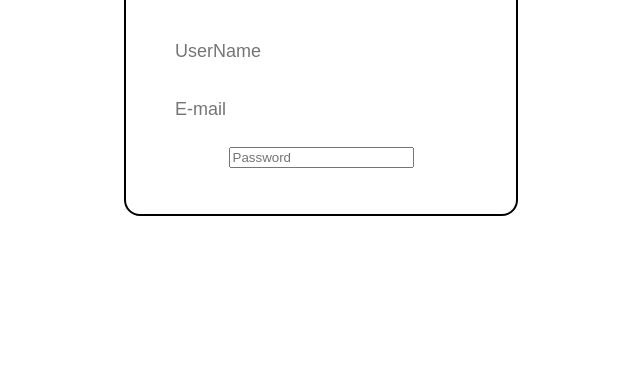
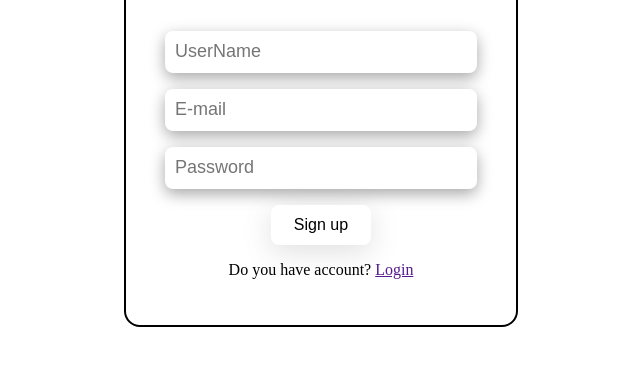
Before and after one commit to Batin-dev/MyFirstWebSite, a plain HTML site: page register.html in a window 1280 px wide. Shown: the part 324-690 px from the top of the page, without its empty margins (319-959 px from the left). Drawn offline with Linux system fonts and the light colour scheme.

Commit message:
Some fixes and better ui

```diff
--- a/register.html
+++ b/register.html
@@ -24,6 +24,7 @@
         padding-bottom: 30px;
         padding-top: 30px;
     }
+
     h1 {
         font-family: Arial, Helvetica, sans-serif;
         font-size: 50px;
@@ -39,7 +40,33 @@
         border: 2px white;
         padding-left: 10px;
         color: black;
+        box-shadow: rgba(0, 0, 0, 0.35) 0px 5px 15px;
+    }
 
+    input[type="password"] {
+        font-size: 18px;
+        background-color: white;
+        width: 300px;
+        height: 40px;
+        border-radius: 8px;
+        padding-left: 10px;
+        border: 2px white;
+        box-shadow: rgba(0, 0, 0, 0.35) 0px 5px 15px;
+    }
+
+    button {
+        border: 2px solid white;
+        background-color: white;
+        width: 100px;
+        height: 40px;
+        font-size: 16px;
+        border-radius: 8px;
+        color: black;
+        box-shadow: rgba(100, 100, 111, 0.2) 0px 7px 29px 0px;
+    }
+
+    button:hover {
+        box-shadow: rgba(0, 0, 0, 0.24) 0px 3px 8px;
     }
 </style>
 
@@ -56,6 +83,10 @@
         <p>
             <input type="password" placeholder="Password">
         </p>
+        <p>
+            <button>Sign up</button>
+        </p>
+        <p>Do you have account? <a href="">Login</a></p>
     </div>
 </body>
 
```
